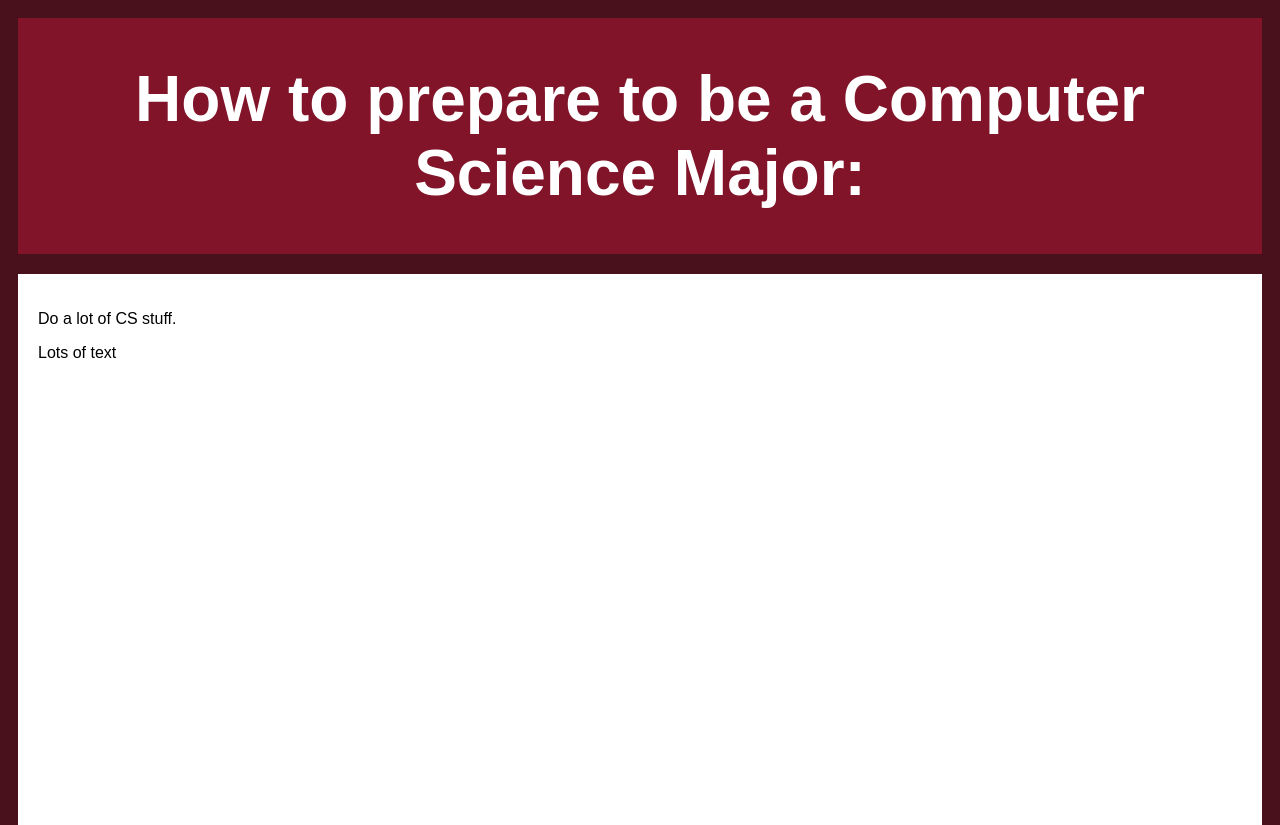
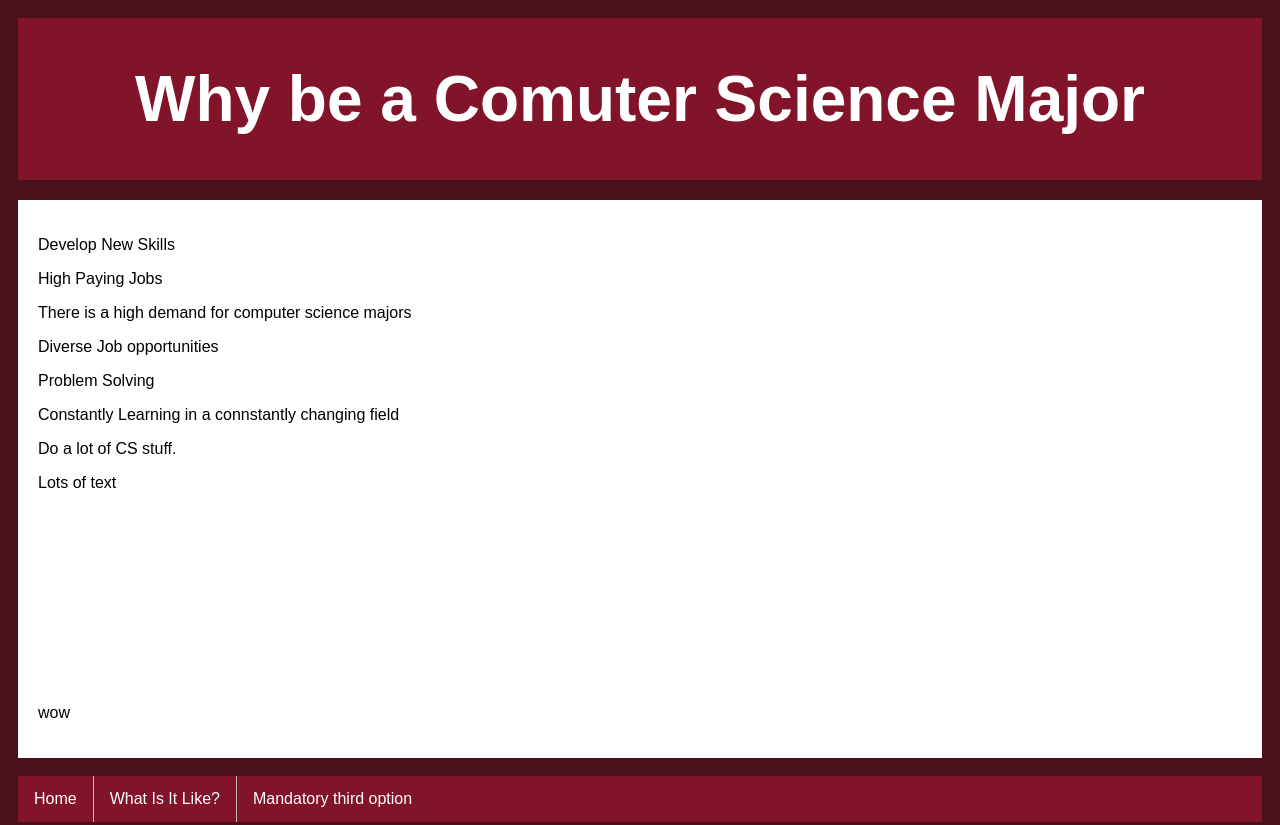
Before and after one commit to JennaStilling/seiv-project1, a plain HTML site: page whyBeACS.html in a window 1280 px wide. Shown: the top 825 px of the page. Drawn offline with Linux system fonts and the light colour scheme.

Commit message:
basic page content outline

```diff
--- a/styles-billtest.css
+++ b/styles-billtest.css
@@ -61,5 +61,5 @@ body {
 
 .bottomnav a:hover:not(.active) {
     background-color: rgb(255, 255, 255 );
-	color: black;
+	color: rgb(129, 20, 41 );
 }
--- a/whyBeACS.html
+++ b/whyBeACS.html
@@ -7,33 +7,19 @@
 
 	<body>
 		<div class="header">
-			<h1>How to prepare to be a Computer Science Major:</h1>
+			<h1>Why be a Comuter Science Major</h1>
 			<p><!-- Insert Clone Talk --></p>
 		</div>
 
 		<div class="card">
+			<p>Develop New Skills</p>
+			<p>High Paying Jobs</p>
+			<p>There is a high demand for computer science majors</p>
+			<p>Diverse Job opportunities</p>
+			<p>Problem Solving</p>
+			<p>Constantly Learning in a connstantly changing field</p>
 			<p>Do a lot of CS stuff.</p>
 			<p>Lots of text</p>
-			</br>
-			</br>
-			</br>
-			</br>
-			</br>
-			</br>
-			</br>
-			</br>
-			</br>
-			</br>
-			</br>
-			</br>
-			</br>
-			</br>
-			</br>
-			</br>
-			</br>
-			</br>
-			</br>
-			</br>
 			</br>
 			</br>
 			</br>
```
